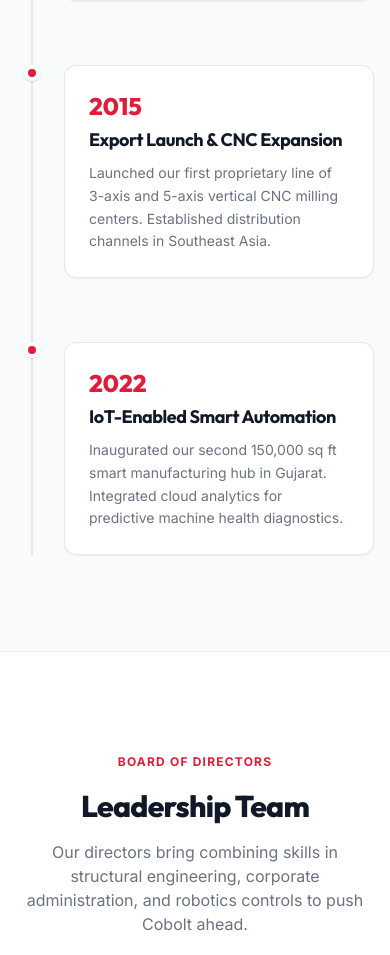
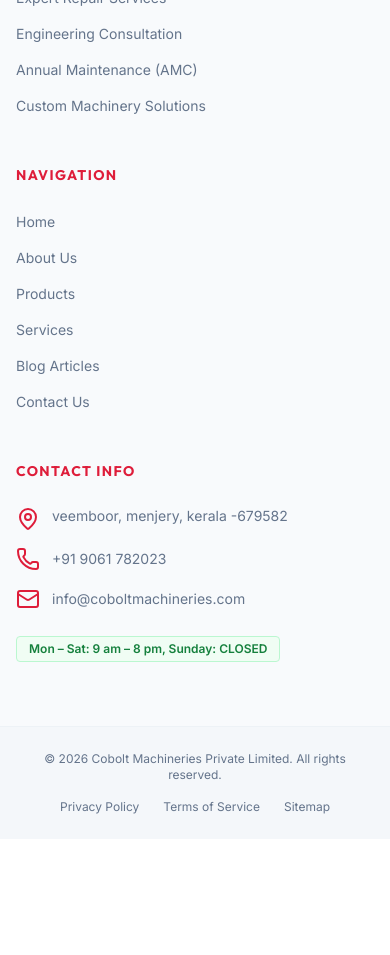
Before and after one commit to entrainaccademy/cobold-mechineries, a React (Vite) app: page /about in a window 390 px wide. Shown: the part 4440-5395 px from the top of the page. After the commit the page ends 5279 px from the top, so only its background shows below. Built offline with nearby package versions, Linux system fonts and the light colour scheme.

Commit message:
newfinal

```diff
--- a/src/components/Footer.jsx
+++ b/src/components/Footer.jsx
@@ -23,7 +23,7 @@ export default function Footer() {
     { name: 'Products', path: '/products' },
     { name: 'Services', path: '/services' },
     { name: 'Blog Articles', path: '/blog' },
-    { name: 'Gallery', path: '/gallery' },
+    // { name: 'Gallery', path: '/gallery' },
     { name: 'Contact Us', path: '/contact' },
   ];
 
@@ -139,6 +139,25 @@ export default function Footer() {
             </div>
           </div>
 
+             {/* Services Links */}
+          <div>
+            <h4 className="font-display font-bold text-sm tracking-widest text-primary uppercase mb-6">
+              Our Services
+            </h4>
+            <ul className="space-y-3">
+              {servicesLinks.map((link, idx) => (
+                <li key={idx}>
+                  <Link
+                    to={link.path}
+                    className="text-text-light hover:text-accent text-sm transition-colors duration-200"
+                  >
+                    {link.name}
+                  </Link>
+                </li>
+              ))}
+            </ul>
+          </div>
+
           {/* Quick Links */}
           <div>
             <h4 className="font-display font-bold text-sm tracking-widest text-primary uppercase mb-6">
@@ -158,24 +177,7 @@ export default function Footer() {
             </ul>
           </div>
 
-          {/* Services Links */}
-          <div>
-            <h4 className="font-display font-bold text-sm tracking-widest text-primary uppercase mb-6">
-              Our Services
-            </h4>
-            <ul className="space-y-3">
-              {servicesLinks.map((link, idx) => (
-                <li key={idx}>
-                  <Link
-                    to={link.path}
-                    className="text-text-light hover:text-accent text-sm transition-colors duration-200"
-                  >
-                    {link.name}
-                  </Link>
-                </li>
-              ))}
-            </ul>
-          </div>
+
 
           {/* Contact Details */}
           <div className="space-y-4">
--- a/src/components/Navbar.jsx
+++ b/src/components/Navbar.jsx
@@ -47,7 +47,7 @@ export default function Navbar() {
     { name: 'Products', path: '/products' },
     { name: 'Services', path: '/services' },
     { name: 'Blog', path: '/blog' },
-    { name: 'Gallery', path: '/gallery' },
+    // { name: 'Gallery', path: '/gallery' },
   ];
 
   return (
--- a/src/pages/About.jsx
+++ b/src/pages/About.jsx
@@ -207,89 +207,10 @@ export default function About() {
       </section>
 
       {/* Timeline Section */}
-      <section className="py-24 bg-[#F8FAFC] border-y border-[#E5E7EB]/50">
-        <div className="max-w-7xl mx-auto px-4 sm:px-6 lg:px-8 text-center">
-          <div className="max-w-3xl mx-auto mb-20 space-y-4">
-            <span className="text-[#DE1D3A] font-bold text-xs uppercase tracking-widest">Our Progress Journey</span>
-            <h2 className="text-3xl font-extrabold text-[#111827] font-display">Company Timeline</h2>
-          </div>
 
-          {/* Vertical Timeline */}
-          <div className="relative max-w-4xl mx-auto text-left">
-            {/* Center Line */}
-            <div className="absolute left-4 md:left-1/2 top-0 bottom-0 w-0.5 bg-[#E5E7EB] -translate-x-1/2" />
-
-            <div className="space-y-16">
-              {milestones.map((milestone, idx) => (
-                <div key={idx} className="relative flex flex-col md:flex-row items-start md:items-center">
-                  {/* Timeline Point */}
-                  <div className="absolute left-4 md:left-1/2 w-4 h-4 rounded-full bg-[#DE1D3A] border-4 border-white shadow -translate-x-1/2 z-10" />
-
-                  {/* Left Column (empty on even, content on odd in desktop) */}
-                  <div className={`w-full md:w-1/2 pl-12 md:pl-0 md:pr-12 text-left md:text-right ${
-                    idx % 2 === 0 ? 'md:order-1' : 'md:order-3'
-                  }`}>
-                    {idx % 2 === 0 && (
-                      <div className="bg-[#FFFFFF] p-6 rounded-xl border border-[#E5E7EB] shadow-sm hover:shadow-md transition-shadow duration-300">
-                        <span className="text-[#DE1D3A] font-display font-extrabold text-2xl">{milestone.year}</span>
-                        <h4 className="font-display font-bold text-lg text-[#111827] mt-1 mb-2">{milestone.title}</h4>
-                        <p className="text-[#6B7280] text-sm leading-relaxed">{milestone.desc}</p>
-                      </div>
-                    )}
-                  </div>
-
-                  {/* Spacer */}
-                  <div className="w-0 md:w-1/12 md:order-2" />
-
-                  {/* Right Column (content on even, empty on odd in desktop) */}
-                  <div className={`w-full md:w-1/2 pl-12 md:pl-12 text-left ${
-                    idx % 2 === 0 ? 'md:order-3' : 'md:order-1'
-                  }`}>
-                    {idx % 2 !== 0 && (
-                      <div className="bg-[#FFFFFF] p-6 rounded-xl border border-[#E5E7EB] shadow-sm hover:shadow-md transition-shadow duration-300">
-                        <span className="text-[#DE1D3A] font-display font-extrabold text-2xl">{milestone.year}</span>
-                        <h4 className="font-display font-bold text-lg text-[#111827] mt-1 mb-2">{milestone.title}</h4>
-                        <p className="text-[#6B7280] text-sm leading-relaxed">{milestone.desc}</p>
-                      </div>
-                    )}
-                  </div>
-                </div>
-              ))}
-            </div>
-          </div>
-        </div>
-      </section>
 
       {/* Team Section */}
-      <section className="py-24 bg-[#FFFFFF]">
-        <div className="max-w-7xl mx-auto px-4 sm:px-6 lg:px-8 text-center">
-          <div className="max-w-3xl mx-auto mb-16 space-y-4">
-            <span className="text-[#DE1D3A] font-bold text-xs uppercase tracking-widest">Board of Directors</span>
-            <h2 className="text-3xl font-extrabold text-[#111827] font-display">Leadership Team</h2>
-            <p className="text-[#6B7280] text-base max-w-xl mx-auto">
-              Our directors bring combining skills in structural engineering, corporate administration, and robotics controls to push Cobolt ahead.
-            </p>
-          </div>
 
-          <div className="grid grid-cols-1 md:grid-cols-3 gap-8 max-w-5xl mx-auto">
-            {team.map((member, idx) => (
-              <div key={idx} className="group border border-[#E5E7EB] hover:border-[#DE1D3A]/20 bg-[#FFFFFF] rounded-2xl p-8 hover:shadow-xl transition-all duration-300 flex flex-col items-center">
-                {/* Minimal Avatar */}
-                <div className="w-20 h-20 rounded-2xl bg-[#DE1D3A] text-white flex items-center justify-center font-display font-extrabold text-2xl mb-6 shadow-md transition-all duration-300 group-hover:scale-110">
-                  {member.initials}
-                </div>
-                <h4 className="font-display font-bold text-lg text-[#111827]">{member.name}</h4>
-                <span className="text-[#DE1D3A] text-xs font-semibold uppercase tracking-wider mt-1 mb-4 block">
-                  {member.role}
-                </span>
-                <p className="text-[#6B7280] text-sm leading-relaxed text-center">
-                  {member.bio}
-                </p>
-              </div>
-            ))}
-          </div>
-        </div>
-      </section>
     </PageWrapper>
   );
 }
--- a/src/pages/Home.jsx
+++ b/src/pages/Home.jsx
@@ -694,7 +694,7 @@ shadow-2xl shadow-[#DE1D3A]/25
                   <p className="text-[#6B7280] text-sm leading-relaxed flex-grow mb-6">
                     {product.description}
                   </p>
-
+{/*
                   <Link
                     to="/contact"
                     className="
@@ -714,7 +714,7 @@ shadow-2xl shadow-[#DE1D3A]/25
                   >
                     Get Product Details
                     <ArrowRight className="w-4 h-4" />
-                  </Link>
+                  </Link> */}
                 </div>
               </motion.div>
             ))}
@@ -749,7 +749,7 @@ shadow-2xl shadow-[#DE1D3A]/25
 
 
       {/* Customer Testimonials Section */}
-      <section className="py-24 bg-[#F8FAFC] border-t border-[#E5E7EB]/50 overflow-hidden">
+      {/* <section className="py-24 bg-[#F8FAFC] border-t border-[#E5E7EB]/50 overflow-hidden">
         <div className="max-w-7xl mx-auto px-4 sm:px-6 lg:px-8">
           <div className="text-center max-w-3xl mx-auto mb-16 space-y-4">
             <span className="text-[#DE1D3A] font-bold text-xs uppercase tracking-widest">
@@ -787,7 +787,7 @@ shadow-2xl shadow-[#DE1D3A]/25
             ))}
           </div>
         </div>
-      </section>
+      </section> */}
 
       {/* Latest Blog Posts Section */}
       <section className="py-24 bg-[#FFFFFF]">
--- a/src/pages/Products.jsx
+++ b/src/pages/Products.jsx
@@ -953,7 +953,7 @@ export default function Products() {
                 exit={{ opacity: 0, scale: 0.98 }}
                 transition={{ duration: 0.3 }}
                 className="group border border-[#E5E7EB] bg-[#FFFFFF]  rounded-2xl overflow-hidden hover:shadow-xl hover:border-[#DE1D3A]/20 transition-all duration-300 flex flex-col cursor-pointer"
-                onClick={() => setSelectedProduct(product)}
+                // onClick={() => setSelectedProduct(product)}
               >
                 {/* Image Section */}
                 <div className="relative h-56 overflow-hidden bg-[#FFFFFF] flex items-center justify-center p-6">
@@ -979,12 +979,12 @@ export default function Products() {
                   </p>
 
 
-                  <div className="w-full pt-4 border-t border-[#E5E7EB] flex items-center justify-between text-xs text-[#6B7280] font-semibold">
+                  {/* <div className="w-full pt-4 border-t border-[#E5E7EB] flex items-center justify-between text-xs text-[#6B7280] font-semibold">
                     <span className="flex items-center text-[#DE1D3A]">
                       <Info className="w-3.5 h-3.5 mr-1" /> View Technical Specs
                     </span>
                     <ChevronRight className="w-4 h-4 text-[#6B7280] group-hover:translate-x-1 transition-transform duration-200" />
-                  </div>
+                  </div> */}
                 </div>
               </motion.div>
             ))}
```
